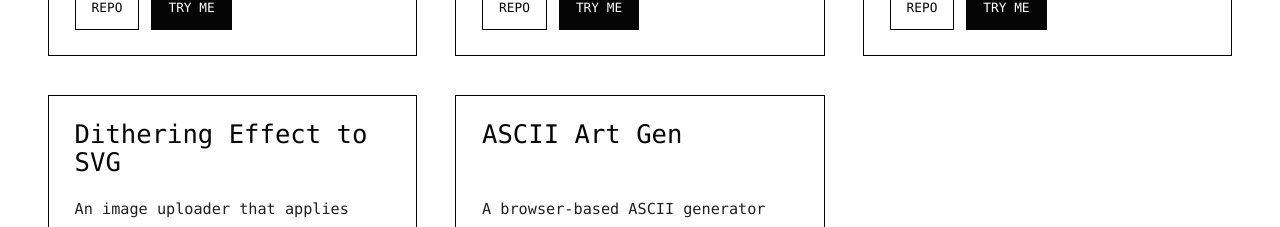
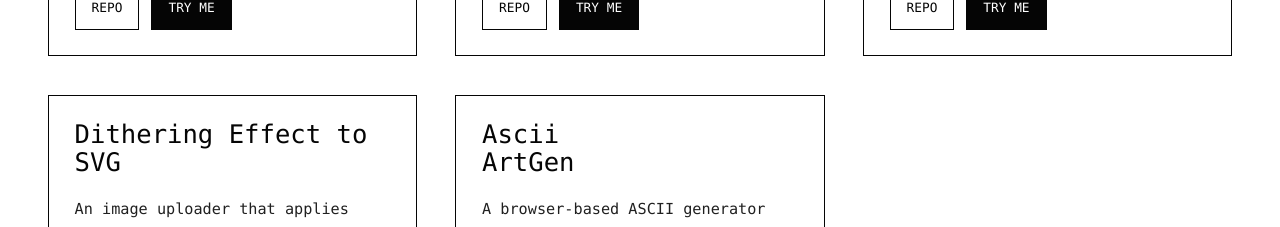
Before and after one commit to octaviaan/octaviantodirut.xyz, a Next.js app: page / in a window 1280 px wide. Shown: the part 5040-5267 px from the top of the page. Built offline with nearby package versions, Linux system fonts and the light colour scheme.

Commit message:
Break ASCII title across lines

```diff
--- a/app/page.tsx
+++ b/app/page.tsx
@@ -314,6 +314,11 @@ export default function HomePage() {
                     Bezier <br />
                     Swarms
                   </>
+                ) : experiment.slug === "ascii-art-gen" ? (
+                  <>
+                    Ascii <br />
+                    ArtGen
+                  </>
                 ) : (
                   experiment.title
                 )}
```
